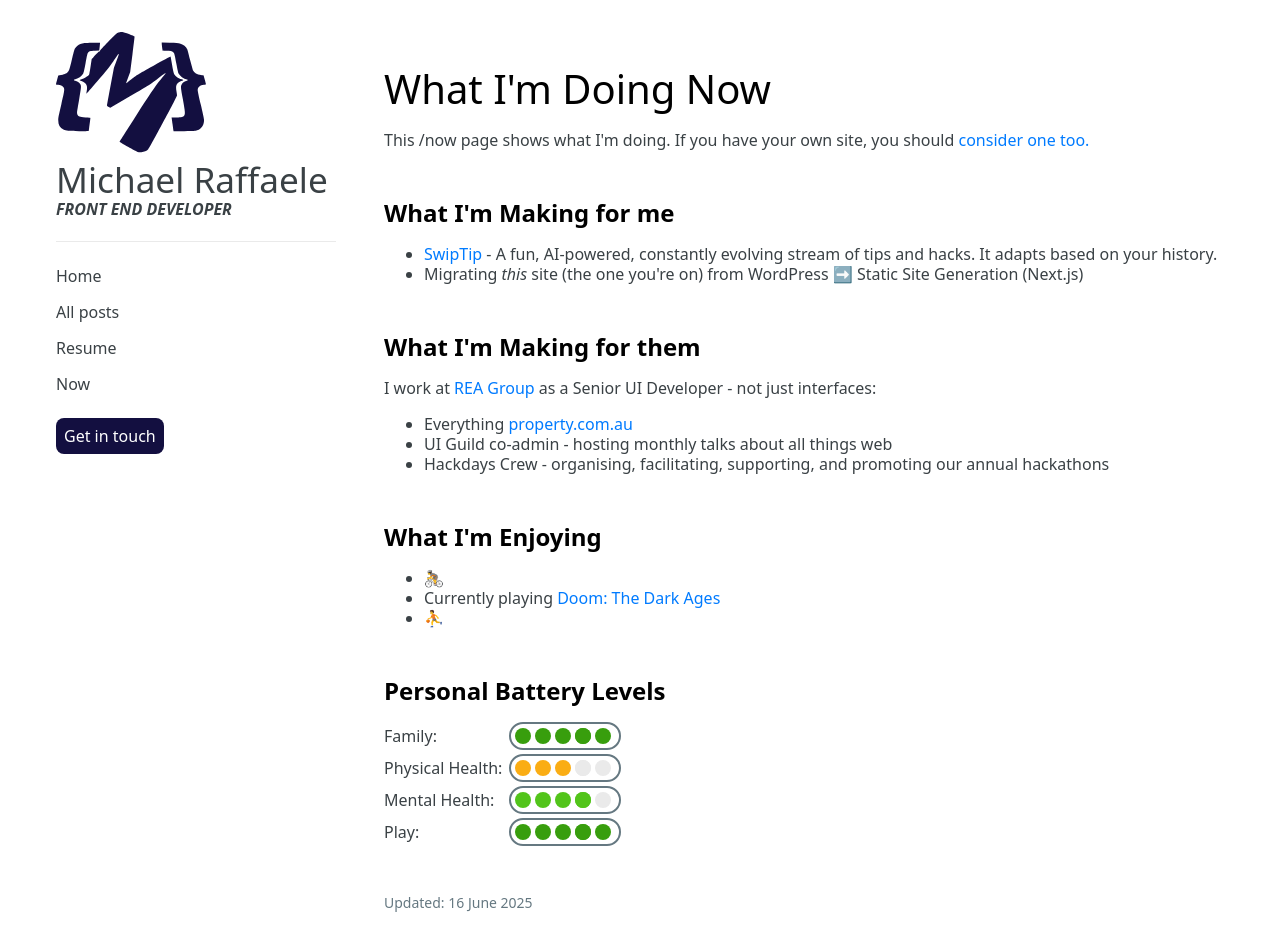
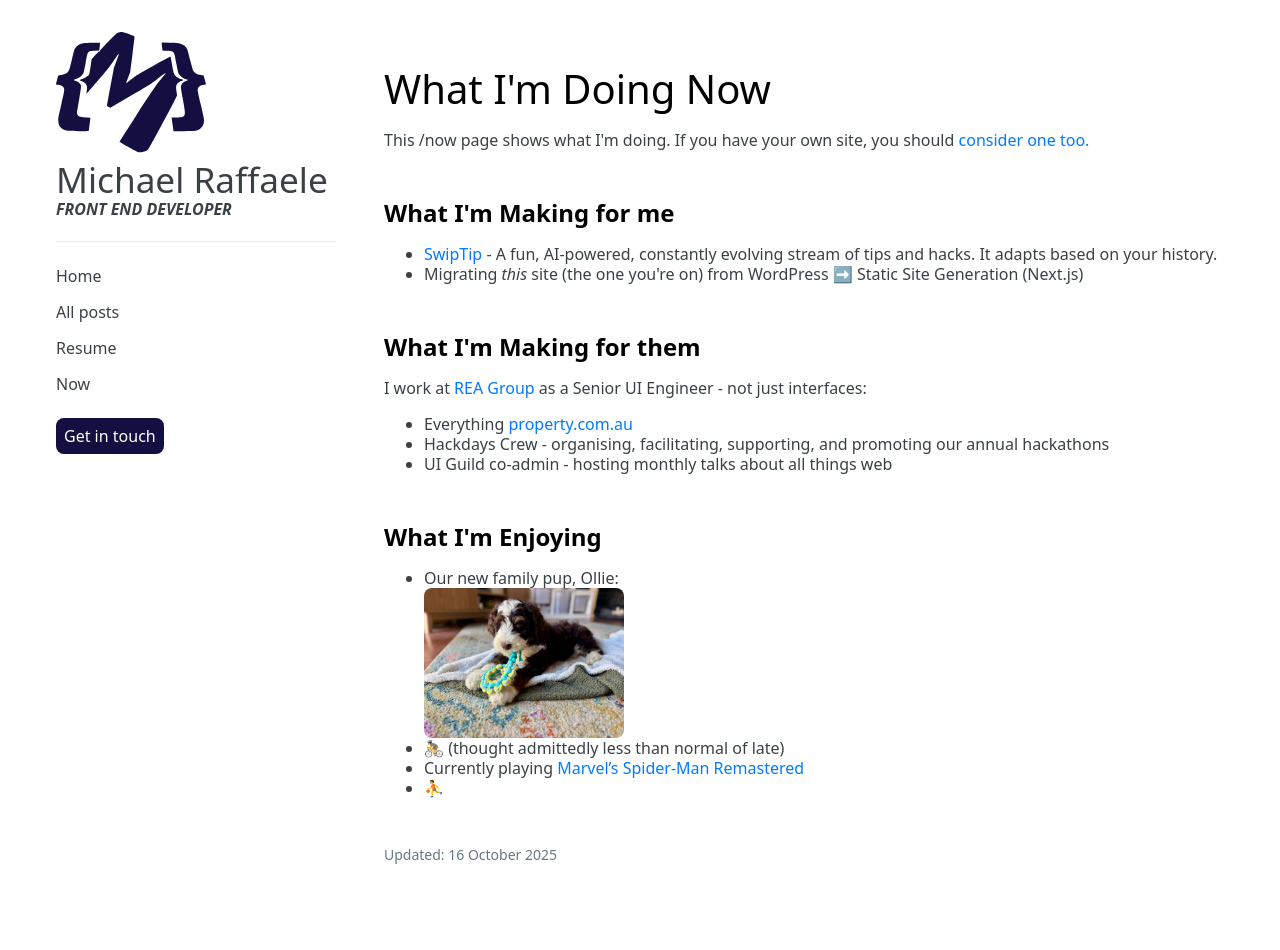
Before and after one commit to mraffaele/mraffaele.com, a Next.js app: page /now in a window 1280 px wide. Shown: the top 950 px of the page. Built offline with nearby package versions, Linux system fonts and the light colour scheme.

Commit message:
Now page update

```diff
--- a/src/app/now/page.tsx
+++ b/src/app/now/page.tsx
@@ -1,33 +1,81 @@
+/* eslint-disable @next/next/no-img-element */
+import { basePath } from "@/utils/basePath";
 import styles from "../page.module.css";
 
 export default function Now() {
   return (
     <div className={styles.page}>
       <h1>What I&apos;m Doing Now</h1>
-      <p>This /now page shows what I&apos;m doing. If you have your own site, you should <a href="https://nownownow.com/about" target="_blank">consider one too.</a></p>
-
+      <p>
+        This /now page shows what I&apos;m doing. If you have your own site, you
+        should{" "}
+        <a href="https://nownownow.com/about" target="_blank">
+          consider one too.
+        </a>
+      </p>
       <h2>What I&apos;m Making for me</h2>
       <ul>
-        <li><a href="https://swiptip.com/" target="_blank">SwipTip</a> - A fun, AI-powered, constantly evolving stream of tips and hacks. It adapts based on your history.</li>
-        <li>Migrating <em>this</em> site (the one you&apos;re on) from WordPress ➡️ Static Site Generation (Next.js)</li>
+        <li>
+          <a href="https://swiptip.com/" target="_blank">
+            SwipTip
+          </a>{" "}
+          - A fun, AI-powered, constantly evolving stream of tips and hacks. It
+          adapts based on your history.
+        </li>
+        <li>
+          Migrating <em>this</em> site (the one you&apos;re on) from WordPress
+          ➡️ Static Site Generation (Next.js)
+        </li>
       </ul>
-
-      <h2>What I&apos;m Making for them</h2>
-      I work at <a href="https://www.rea-group.com/" target="_blank">REA Group</a> as a Senior UI Developer - not just interfaces:
+      <h2>What I&apos;m Making for them</h2>I work at{" "}
+      <a href="https://www.rea-group.com/" target="_blank">
+        REA Group
+      </a>{" "}
+      as a Senior UI Engineer - not just interfaces:
       <ul>
-        <li>Everything <a href="https://property.com.au/" target="_blank">property.com.au</a></li>
+        <li>
+          Everything{" "}
+          <a href="https://property.com.au/" target="_blank">
+            property.com.au
+          </a>
+        </li>
+        <li>
+          Hackdays Crew - organising, facilitating, supporting, and promoting
+          our annual hackathons
+        </li>
         <li>UI Guild co-admin - hosting monthly talks about all things web</li>
-        <li>Hackdays Crew - organising, facilitating, supporting, and promoting our annual hackathons</li>
       </ul>
-
       <h2>What I&apos;m Enjoying</h2>
       <ul>
-        <li>🚴</li>
-        <li>Currently playing <a href="https://store.steampowered.com/app/3017860/DOOM_The_Dark_Ages/" target="_blank">Doom: The Dark Ages</a></li>
+        <li>
+          Our new family pup, Ollie:
+          <a href={`${basePath}/assets/2025/ollie.jpeg`} target="_blank">
+            <img
+              src={`${basePath}/assets/2025/ollie.jpeg`}
+              alt="Ollie"
+              style={{
+                width: "100%",
+                maxWidth: "200px",
+                height: "auto",
+                display: "block",
+                borderRadius: "8px",
+              }}
+            />
+          </a>
+        </li>
+        <li>🚴 (thought admittedly less than normal of late)</li>
+        <li>
+          Currently playing{" "}
+          <a
+            href="https://store.steampowered.com/app/1817070/Marvels_SpiderMan_Remastered/"
+            target="_blank"
+          >
+            Marvel’s Spider-Man Remastered
+          </a>
+        </li>
         <li>⛹️</li>
       </ul>
-
-      <h2>Personal Battery Levels</h2>
+      {/* <h2>Personal Battery Levels</h2>
       <div className={styles.energyLevels}>
         <div className={styles.energyItem}>
           <div className={styles.energyItemLabel}>Family:</div>
@@ -45,9 +93,8 @@
           <div className={styles.energyItemLabel}>Play:</div>
           <div className={styles.energyItemLevel} data-val="5"></div>
         </div>
-      </div>
-
-      <div className={styles.updated}>Updated: 16 June 2025</div>
+      </div> */}
+      <div className={styles.updated}>Updated: 16 October 2025</div>
     </div>
   );
 }
```
Also changed, not shown: public/assets/2025/ollie.jpeg (added).
